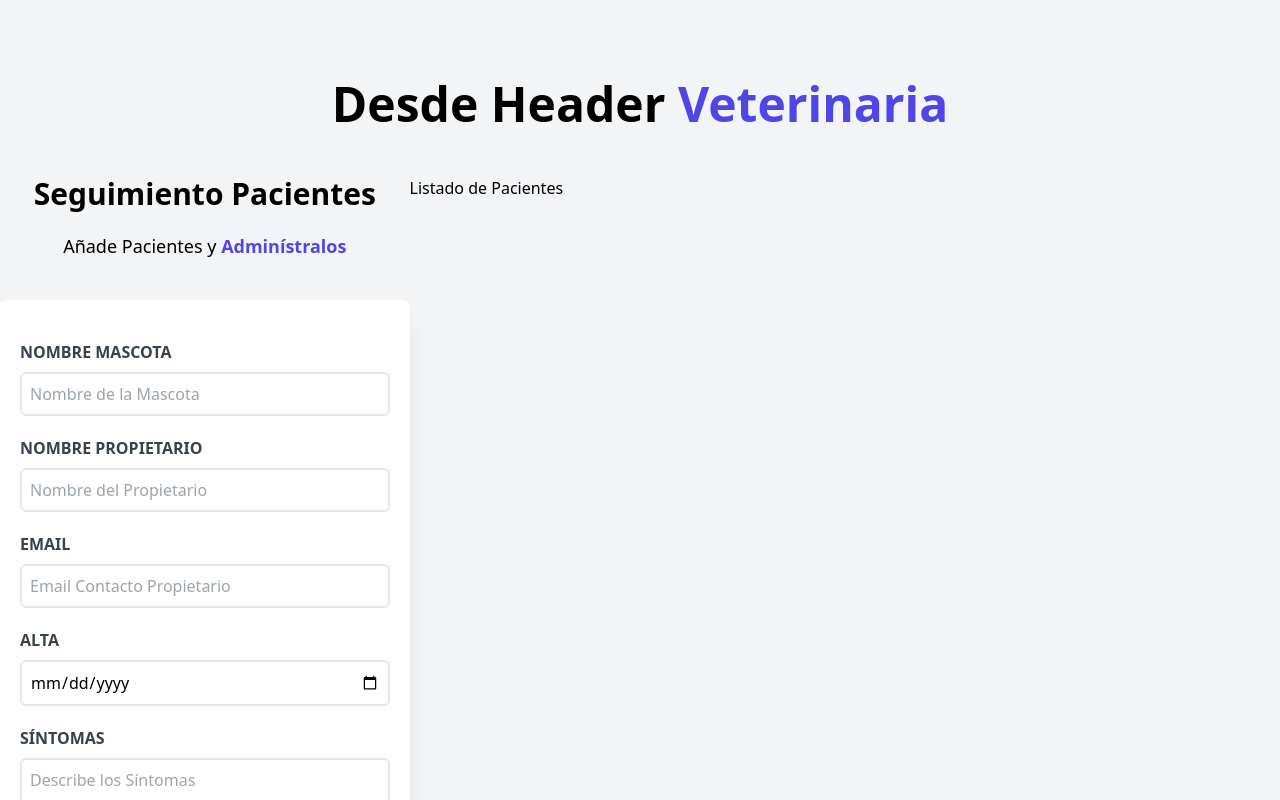
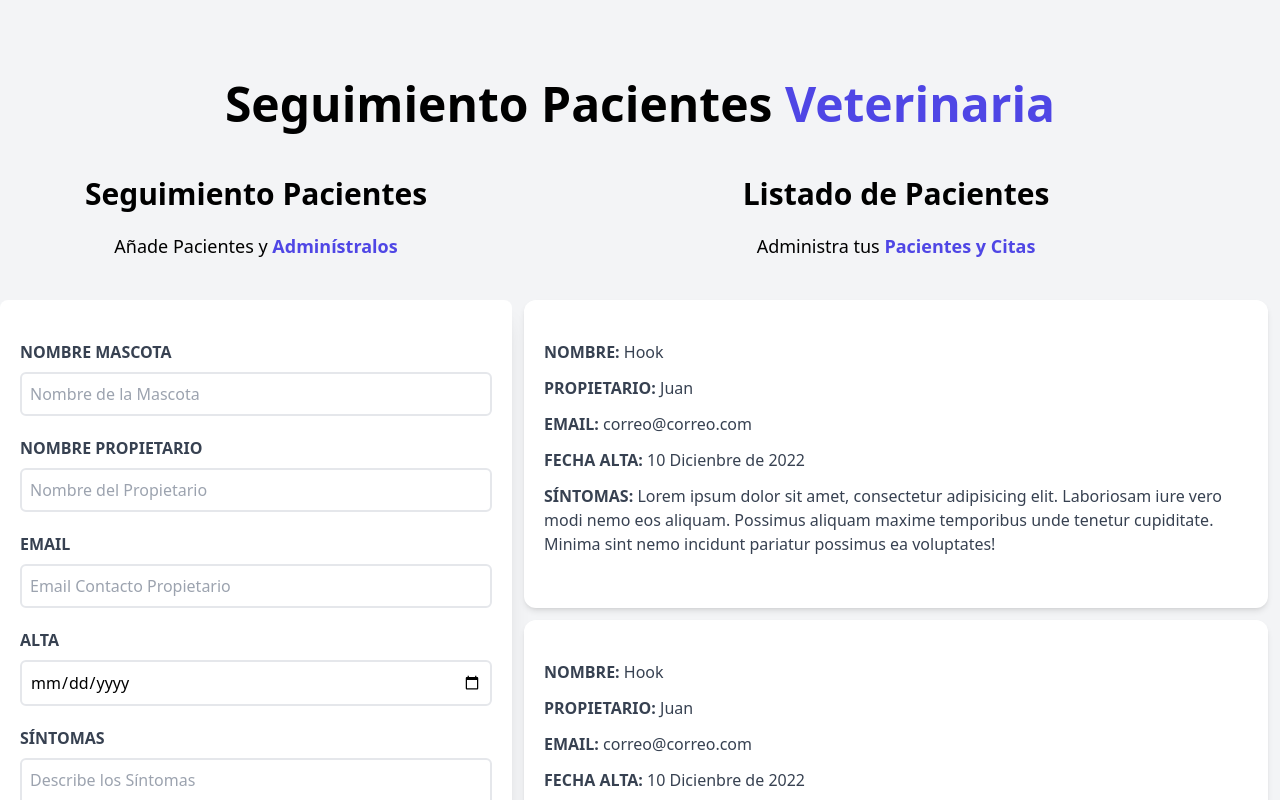
Before and after one commit to adisonsud/citasVeterinariaReact, a React (Vite) app: page / in a window 1280 px wide. Shown: the top 800 px of the page. Built offline with nearby package versions, Linux system fonts and the light colour scheme.

Commit message:
Listado de Pacientes

```diff
--- a/src/App.jsx
+++ b/src/App.jsx
@@ -13,7 +13,7 @@ function App() {
   return (
     <div className="container mx-auto mt-20">
       <Header/>
-      <div className="mt-12 md:flex w-4/5">
+      <div className="mt-12 md:flex ">
         <Formulario/>
         <ListadoPacientes/>
       </div>
--- a/src/components/Formulario.jsx
+++ b/src/components/Formulario.jsx
@@ -58,8 +58,6 @@ const Formulario = () => {
             Síntomas</label>
           <textarea
           id="sintomas"
-          cols="30"
-          rows="10"
           className="border-2 w-full p-2 mt-2 placeholder-gray-400 rounded-md"
           placeholder="Describe los Síntomas">
           </textarea>
--- a/src/components/Header.jsx
+++ b/src/components/Header.jsx
@@ -2,7 +2,7 @@ function Header() {
 
   return (
     <h1 className="font-black text-5xl text-center md:w-4/5 mx-auto">
-    Desde Header {""}
+    Seguimiento Pacientes {""}
       <span className="text-indigo-600">Veterinaria
       </span>
 
--- a/src/components/ListadoPacientes.jsx
+++ b/src/components/ListadoPacientes.jsx
@@ -1,7 +1,22 @@
+import Paciente from "./Paciente";
+
 const ListadoPacientes = () =>{
   return (
-    <div className="md:w-1/2 lg:w-3/5">
-      <h2>Listado de Pacientes</h2>
+    <div className="md:w-1/2 lg:w-3/5 md:h-screen overflow-y-scroll">
+      <h2 className="font-black text-3xl text-center">Listado de Pacientes</h2>
+
+      <p className="text-lg text-center mt-5 mb-10 ">
+        Administra tus {''}
+        <span className="text-indigo-600 font-bold">Pacientes y Citas</span>
+      </p>
+
+      <Paciente/>
+      <Paciente/>
+      <Paciente/>
+      <Paciente/>
+      <Paciente/>
+      <Paciente/>
+
     </div>
   )
 }
--- /dev/null
+++ b/src/components/Paciente.jsx
@@ -0,0 +1,26 @@
+const Paciente = () => {
+  return (
+    <div className="m-3 bg-white shadow-md px-5 py-10 rounded-xl ">
+        <p className="font-bold mb-3 text-gray-700 uppercase">Nombre: {''}
+          <span className="font-normal normal-case">Hook</span>
+        </p>
+        <p className="font-bold mb-3 text-gray-700 uppercase">Propietario: {''}
+          <span className="font-normal normal-case">Juan</span>
+        </p>
+        <p className="font-bold mb-3 text-gray-700 uppercase">Email: {''}
+          <span className="font-normal normal-case">correo@correo.com</span>
+        </p>
+        <p className="font-bold mb-3 text-gray-700 uppercase">Fecha Alta: {''}
+          <span className="font-normal normal-case">10 Dicienbre de 2022</span>
+        </p>
+        <p className="font-bold mb-3 text-gray-700 uppercase">Síntomas: {''}
+          <span className="font-normal normal-case">Lorem ipsum dolor sit amet,
+          consectetur adipisicing elit. Laboriosam iure vero modi nemo eos aliquam.
+          Possimus aliquam maxime temporibus unde tenetur cupiditate. Minima sint
+          nemo incidunt pariatur possimus ea voluptates!</span>
+        </p>
+      </div>
+  )
+}
+
+export default Paciente
```
